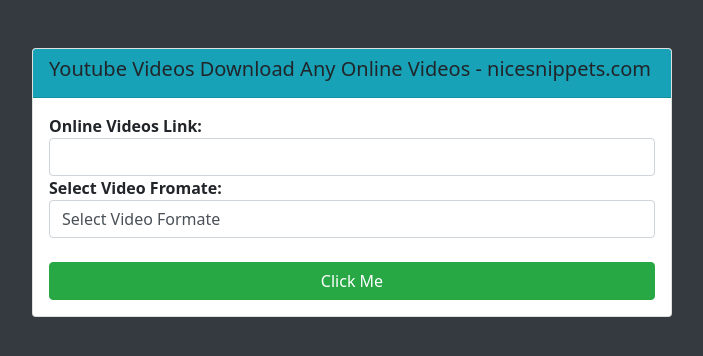
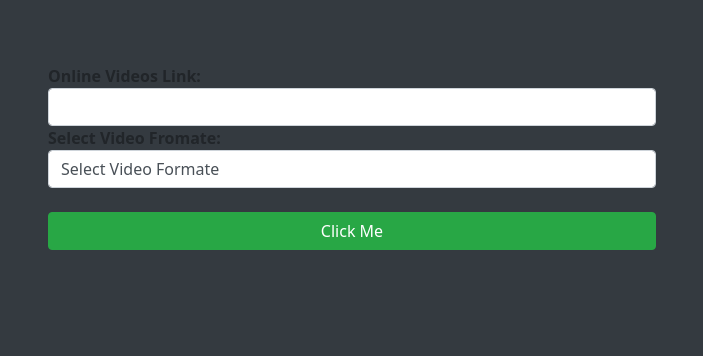
Before and after one commit to bayfrs/YtDownloadLoader, a plain HTML site: page index.html in a window 1280 px wide. Shown: the whole page, without its empty margins (288-991 px from the left). Drawn offline with nearby package versions, Linux system fonts and the light colour scheme.

Commit message:
update index.html

```diff
--- a/index.html
+++ b/index.html
@@ -9,9 +9,8 @@
 </head>
 <body class="bg-dark">
   <div class="col-md-6 offset-md-3 mt-5">
-    <div class="card">
-      <div class="card-header bg-info">
-        <h5>Youtube Videos Download Any Online Videos - nicesnippets.com</h5>
+    <div class="">
+      <div class="">
       </div>
       <div class="card-body">
         <div class="row">
```
